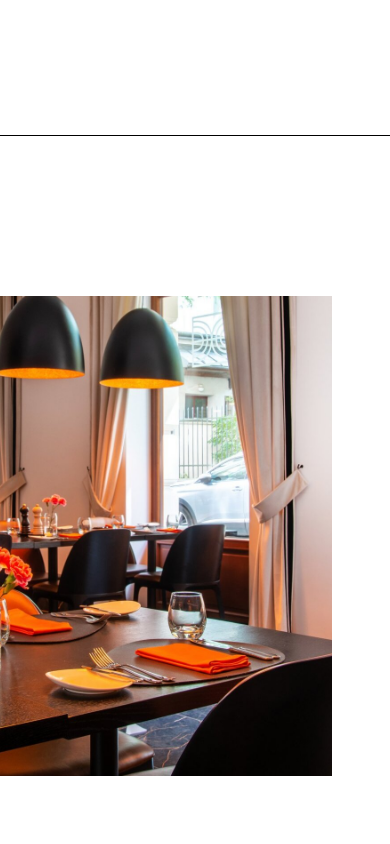
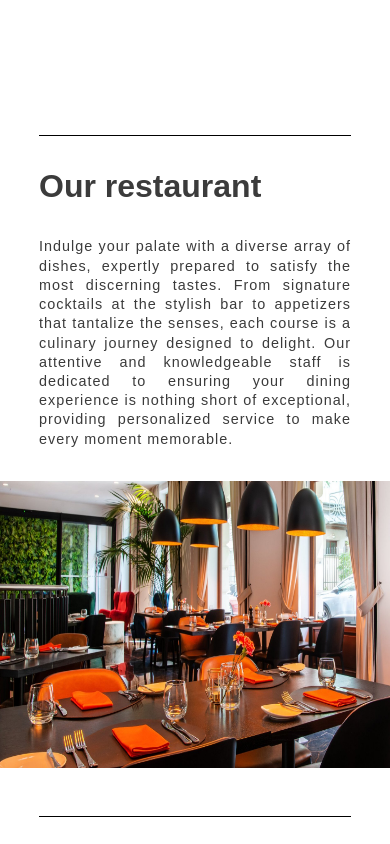
Before and after one commit to ItsMeCineQ/hotel_web_react_v2, a React (Create React App) app: page / in a window 390 px wide. Shown: the part 5060-5904 px from the top of the page. Built offline with nearby package versions, Linux system fonts and the light colour scheme.

Commit message:
implemented media query to restaurant component

```diff
--- a/src/css/restaurant.css
+++ b/src/css/restaurant.css
@@ -1,20 +1,21 @@
 .restaurant--container{
     display: flex;
     justify-content: center;
+    align-items: center;
     gap: 5rem;
+    width: 80%;
     height: 600px;
-    padding-top: 10rem;
+    padding-top: 5rem;
     padding-bottom: 3rem;
     border-top: 1px solid black;
     border-bottom: 1px solid black;
 }
 
 .restaurant--container img{
-    height: 80%;
+    height: 60%;
 }
 
 .restaurant--container-details{
-    margin-top: 2rem;
     width: 500px;
 }
 
@@ -25,3 +26,49 @@
     text-align: justify;
     margin-top: 2rem;
 }
+
+@media only screen and (max-width: 1300px){
+    .restaurant--container{
+        padding-top: 2rem;
+        color: var(--color-logo);
+        gap: 2rem;
+    }
+
+    .restaurant--container img{
+        height: 50%;
+    }
+
+    .restaurant--container p{
+        font-size: 0.9rem;
+    }
+}
+
+@media only screen and (max-width: 1030px){
+    .restaurant--container{
+        width: 80vw;
+    }
+
+    .restaurant--container img{
+        height: 50%;
+        width: 400px;
+    }
+
+    .restaurant--container p{
+        line-height: 1.2rem;
+    }
+}
+
+@media only screen and (max-width: 820px){
+    .restaurant--container{
+      flex-direction: column-reverse;
+    }
+
+    .restaurant--container-details{
+        width: 100%;
+    }
+
+    .restaurant--container img{
+        height: 400px;
+        min-width: 100%;
+    }
+  }
```
